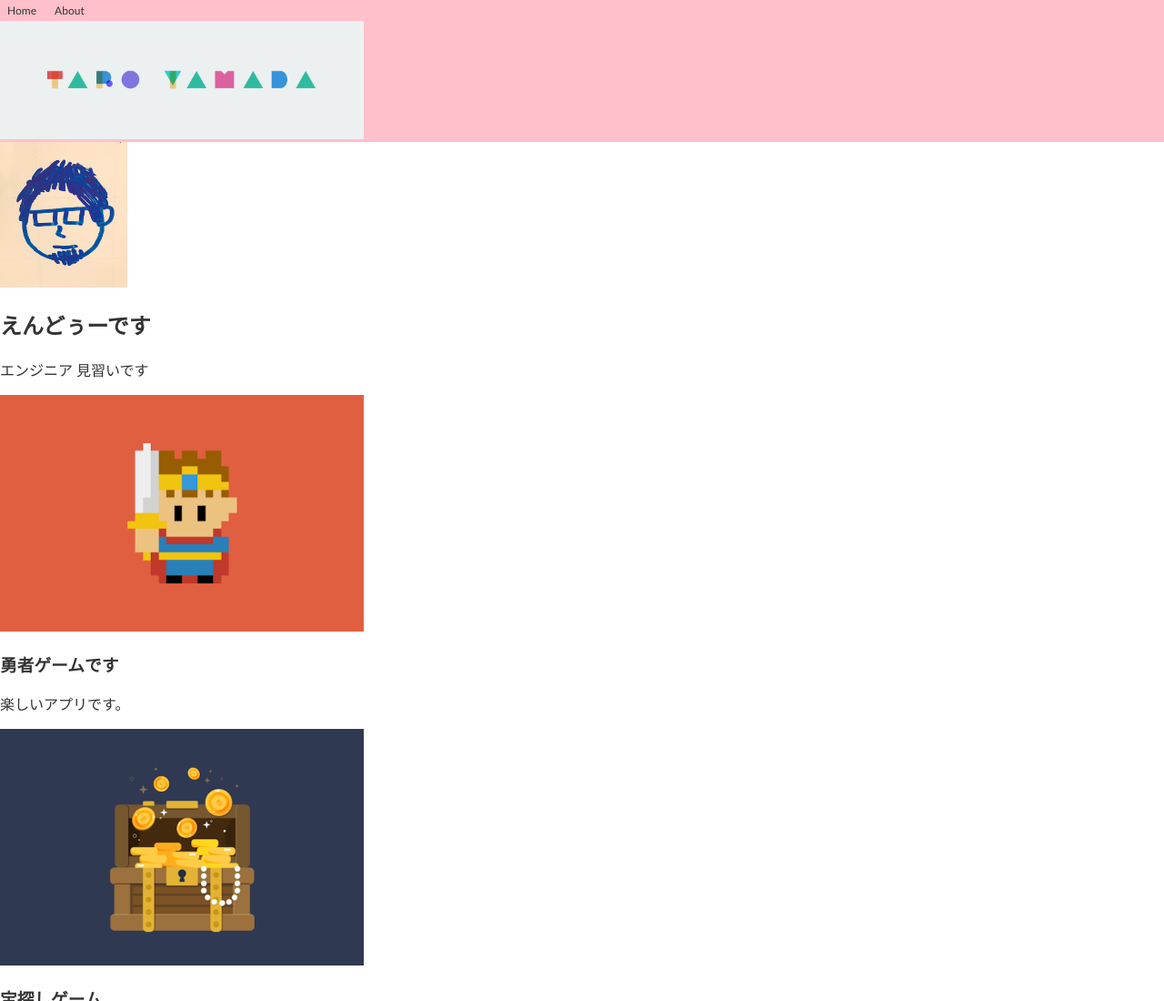
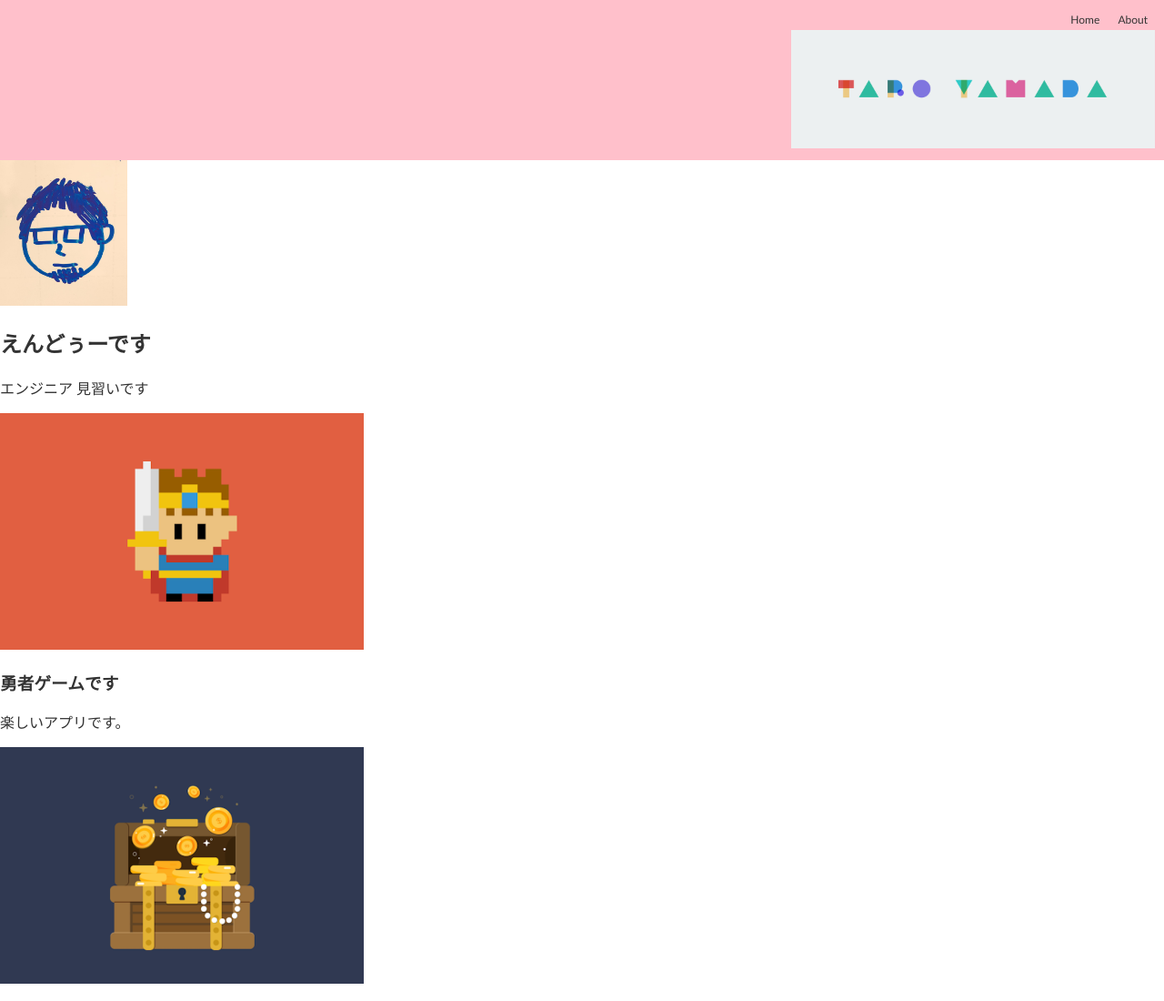
Before and after one commit to Fendo181/css_practice, a plain HTML site: page MyPortfolio/index.html in a window 1280 px wide. Shown: the top 1100 px of the page at 91% size. Drawn offline with Linux system fonts and the light colour scheme.

```diff
--- a/MyPortfolio/css/styles.css
+++ b/MyPortfolio/css/styles.css
@@ -8,6 +8,9 @@ body {
 header {
     /* 背景色 */
     background-color:pink;
+    /* 親要素で右揃えにする */
+    text-align: right;
+    padding: 10px;
 }
 
 ul {
```
